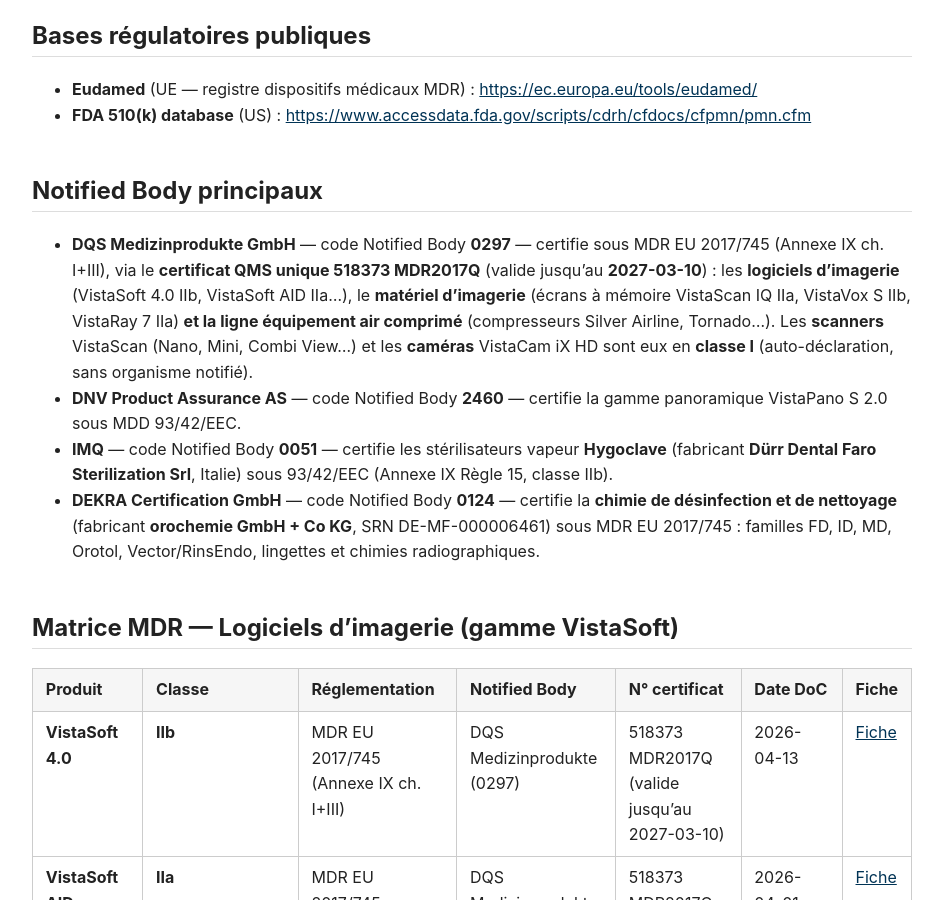
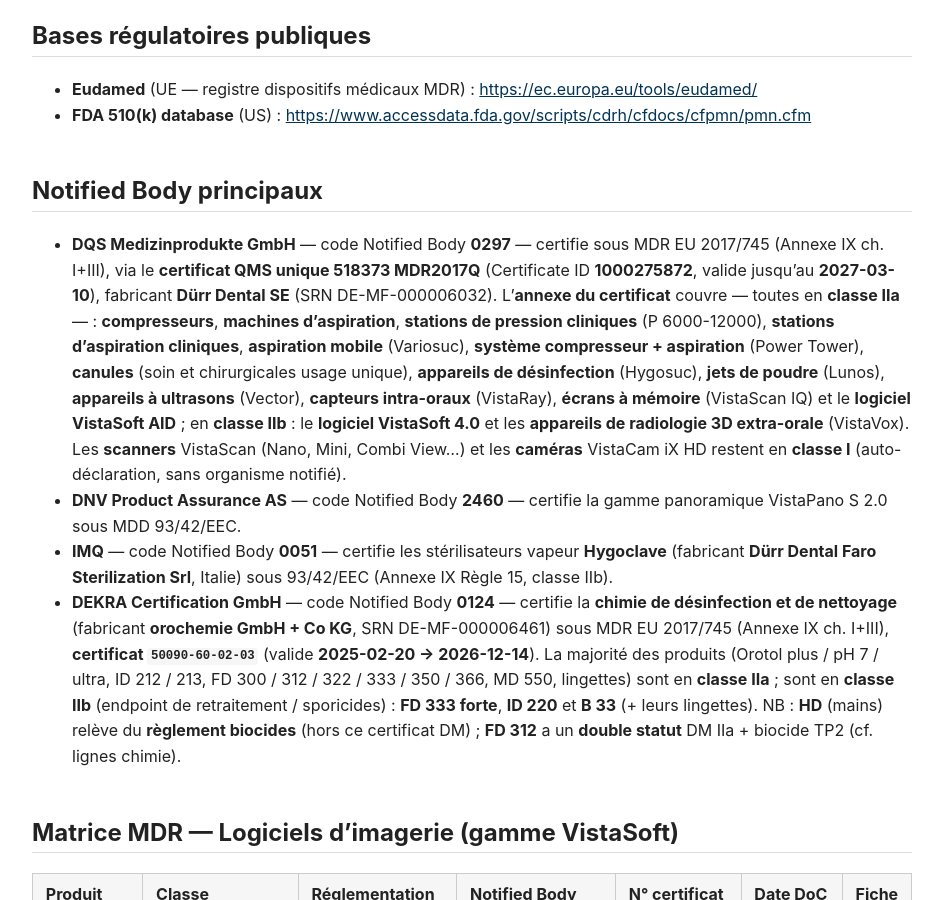
Before and after one commit to Grzybicki/durr-dental-knowledge-base, a Jekyll site: the page built from sources/certificates.md, in a window 1280 px wide and 900 px high, scrolled down 240 px. Shown: the whole window, without its empty margins (168-1111 px from the left). Built offline with Jekyll 4.4.1, drawn with Linux system fonts in a browser that asks for light colours; some of the changed text lies outside the part shown.

Commit message:
docs(regulatory): certificats QMS maîtres DQS + DEKRA, P 6000-12000 = IIa (0.11.3)
- Certificat QMS DQS 518373 MDR2017Q (ID 1000275872, Dürr Dental SE, → 2027-03-10) intégré :
  annexe couvre compresseurs / aspiration / stations pression cliniques (P 6000-12000) / Power Tower /
  canules / Hygosuc / Lunos / Vector / capteurs / écrans = IIa ; VistaSoft 4.0 + VistaVox = IIb.
- Stations air comprimé cliniques P 6000-12000 = IIa confirmé (gap résolu).
- Certificat QMS DEKRA 50090-60-02-03 (orochemie, → 2026-12-14) ; FD 333 forte / ID 220 / B 33 = IIb.
- validate 0/0.

Co-Authored-By: Claude Opus 4.8 (1M context) <noreply@anthropic.com>
Claude-Session: https://claude.ai/code/session_019cKS3uEykA2Nkb6zYWFWCh

```diff
--- a/sources/certificates.md
+++ b/sources/certificates.md
@@ -27,12 +27,17 @@ ou la base [Eudamed](https://ec.europa.eu/tools/eudamed/screen/search?type=basic
 
 - **DQS Medizinprodukte GmbH** — code Notified Body **0297** — certifie sous
   MDR EU 2017/745 (Annexe IX ch. I+III), via le **certificat QMS unique
-  518373 MDR2017Q** (valide jusqu'au **2027-03-10**) : les **logiciels d'imagerie**
-  (VistaSoft 4.0 IIb, VistaSoft AID IIa…), le **matériel d'imagerie** (écrans à mémoire
-  VistaScan IQ IIa, VistaVox S IIb, VistaRay 7 IIa) **et la ligne équipement air comprimé**
-  (compresseurs Silver Airline, Tornado…). Les **scanners** VistaScan (Nano, Mini,
-  Combi View…) et les **caméras** VistaCam iX HD sont eux en **classe I** (auto-déclaration,
-  sans organisme notifié).
+  518373 MDR2017Q** (Certificate ID **1000275872**, valide jusqu'au **2027-03-10**),
+  fabricant **Dürr Dental SE** (SRN DE-MF-000006032). L'**annexe du certificat** couvre —
+  toutes en **classe IIa** — : **compresseurs**, **machines d'aspiration**, **stations de
+  pression cliniques** (P 6000-12000), **stations d'aspiration cliniques**, **aspiration
+  mobile** (Variosuc), **système compresseur + aspiration** (Power Tower), **canules** (soin
+  et chirurgicales usage unique), **appareils de désinfection** (Hygosuc), **jets de poudre**
+  (Lunos), **appareils à ultrasons** (Vector), **capteurs intra-oraux** (VistaRay), **écrans
+  à mémoire** (VistaScan IQ) et le **logiciel VistaSoft AID** ; en **classe IIb** : le
+  **logiciel VistaSoft 4.0** et les **appareils de radiologie 3D extra-orale** (VistaVox).
+  Les **scanners** VistaScan (Nano, Mini, Combi View…) et les **caméras** VistaCam iX HD
+  restent en **classe I** (auto-déclaration, sans organisme notifié).
 - **DNV Product Assurance AS** — code Notified Body **2460** — certifie
   la gamme panoramique VistaPano S 2.0 sous MDD 93/42/EEC.
 - **IMQ** — code Notified Body **0051** — certifie les stérilisateurs vapeur
@@ -40,8 +45,13 @@ ou la base [Eudamed](https://ec.europa.eu/tools/eudamed/screen/search?type=basic
   93/42/EEC (Annexe IX Règle 15, classe IIb).
 - **DEKRA Certification GmbH** — code Notified Body **0124** — certifie la
   **chimie de désinfection et de nettoyage** (fabricant **orochemie GmbH + Co KG**,
-  SRN DE-MF-000006461) sous MDR EU 2017/745 : familles FD, ID, MD, Orotol,
-  Vector/RinsEndo, lingettes et chimies radiographiques.
+  SRN DE-MF-000006461) sous MDR EU 2017/745 (Annexe IX ch. I+III), **certificat
+  `50090-60-02-03`** (valide **2025-02-20 → 2026-12-14**). La majorité des produits
+  (Orotol plus / pH 7 / ultra, ID 212 / 213, FD 300 / 312 / 322 / 333 / 350 / 366,
+  MD 550, lingettes) sont en **classe IIa** ; sont en **classe IIb** (endpoint de
+  retraitement / sporicides) : **FD 333 forte**, **ID 220** et **B 33** (+ leurs lingettes).
+  NB : **HD** (mains) relève du **règlement biocides** (hors ce certificat DM) ; **FD 312**
+  a un **double statut** DM IIa + biocide TP2 (cf. lignes chimie).
 
 ## Matrice MDR — Logiciels d'imagerie (gamme VistaSoft)
 
@@ -86,6 +96,7 @@ ou la base [Eudamed](https://ec.europa.eu/tools/eudamed/screen/search?type=basic
 | **Compresseurs CAD/CAM** | **IIa** | MDR EU 2017/745 | **DQS 0297** — **même certification que Silver Airline** (déclinaison « Silver Airline X CAD CAM » ; DoC compresseurs réf `9501-20-100`, Annexe II). Confirmé par le **certificat cabinet** « compresseur installé = DM classe IIa (EU 2017/745) ». | [Fiche](/durr-dental-knowledge-base/docs/fr/conventionnel/cad-cam-compresseurs/overview/) |
 | **Tyscor** (gamme aspiration humide + sèche, poste unique et centralisé) | **IIa** | MDR EU 2017/745 | Poste unique : à confirmer ; **clinique Tyscor V 20 / V 30 confirmés DQS 0297** (cert. 518373 MDR2017Q). **V 40 / V 50 / V 60 = assemblages de modules V 20/V 30** (V 40 = 2×V 20, V 50 = V 20+V 30, V 60 = 2×V 30) → **même classe IIa** (mêmes unités RV 10 certifiées, même certificat). | [Fiche](/durr-dental-knowledge-base/docs/fr/conventionnel/tyscor-aspiration/overview/) |
 | **Systèmes d'aspiration cliniques** (V 6000, V 9000, V 12000, V 15000, V 18000 ; Tyscor V 20, Tyscor V 30) | **IIa** | MDR EU 2017/745 (Annexe IX ch. I+III) + RoHS 2011/65/EU | **DQS 0297** — cert. 518373 MDR2017Q (valide 2027-03-10 ; DoC Dürr Dental SE 2025-07-22, dossiers CE-130-B / CE-130-C ; Basic UDI-DI ++E2471042Y4 ; SRN DE-MF-000006032) | [Fiche](/durr-dental-knowledge-base/docs/fr/conventionnel/systemes-cliniques/overview/) |
+| **Systèmes d'air comprimé cliniques** (P 6000, P 9000, P 12000) | **IIa** | MDR EU 2017/745 (Annexe IX ch. I+III) | **DQS 0297** — cert. 518373 MDR2017Q (catégorie « Clinic pressure stations for dental applications » de l'annexe QMS ; valide 2027-03-10 ; SRN DE-MF-000006032) | [Fiche](/durr-dental-knowledge-base/docs/fr/conventionnel/air-clinic/overview/) |
 | **Récupérateurs d'amalgame** (CA 1, CA 2, CA 4, Sepamatic CS 1, CAS 1) | **I** (auto-déclaration MDR, sans organisme notifié) | MDR EU 2017/745 + Règlement (UE) 2017/852 (mercure) | **Aucun (classe I)** — DoC Dürr Dental SE 2026-03-25 (CA, dossier CE-110-M/L) et 2025-05-03 (CAS 1 Combi) ; + agrément **DIBt Z-64.1** | [Fiche](/durr-dental-knowledge-base/docs/fr/conventionnel/recuperateurs-amalgame/overview/) |
 | **VC 65** (aspiration chirurgicale) | **IIa** | MDR EU 2017/745 (Annexe IX ch. I+III) | **DQS 0297** — cert. 518373 MDR2017Q (valide 2027-03-10, DoC 2026-04-15, dossier CE-110-P) | [Fiche](/durr-dental-knowledge-base/docs/fr/conventionnel/aspiration-chirurgicale/overview/) |
 | **DürrConnect** (système de raccordement) | Composant accessoire | MDR EU 2017/745 | — | [Fiche](/durr-dental-knowledge-base/docs/fr/conventionnel/durrconnect/overview/) |
```
Also changed, not shown: other parts of sources/certificates.md (+1 -1 lines), CHANGELOG.md.
